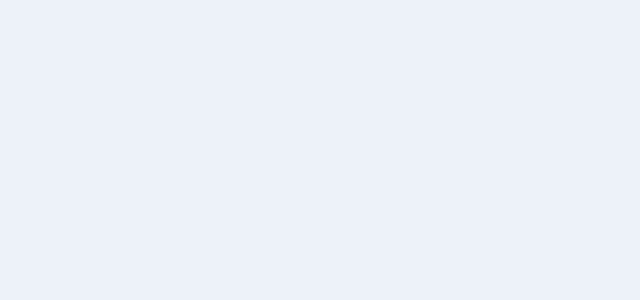
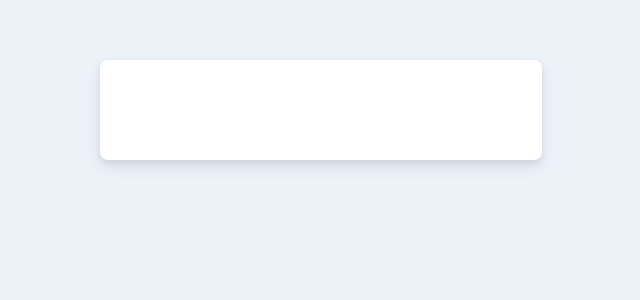
Before and after one commit to andrea-emmanuele/exercise-rest, a Vue app: page / in a window 1280 px wide. Shown: the top 300 px of the page, without its empty margins (319-959 px from the left). Built offline with nearby package versions, Linux system fonts and the light colour scheme.

Commit message:
Created Card.vue component and added to App.vue

```diff
--- a/src/App.vue
+++ b/src/App.vue
@@ -1,11 +1,16 @@
 <template>
+  <Card />
   <div>{{ status }}</div>
 </template>
 
 <script>
+import Card from "@/components/Card";
+
 export default {
   name: "App",
-  components: {},
+  components: {
+    Card,
+  },
   data() {
     return {
       endpoint: "https://c5ljdx2w0m.execute-api.eu-central-1.amazonaws.com/recruitment/",
@@ -52,7 +57,7 @@ export default {
 
 <style lang="scss">
 body {
-  background: $primary_color;
+  background: $main_bg;
 
   #app {
     font-family: Avenir, Helvetica, Arial, sans-serif;
--- a/src/assets/scss/variables/_colors.scss
+++ b/src/assets/scss/variables/_colors.scss
@@ -1 +1,7 @@
 $primary_color: #edf2f9;
+$secondary_color: #fff;
+
+/*region backgrounds*/
+$main_bg: $primary_color;
+$card_bg: $secondary-color;
+/*endregion*/
--- /dev/null
+++ b/src/components/Card.vue
@@ -0,0 +1,24 @@
+<template>
+  <div class="card">
+    <div class="header"></div>
+    <div class="content"></div>
+    <div class="pie"></div>
+  </div>
+</template>
+
+<script>
+export default {
+  name: "Card"
+};
+</script>
+
+<style scoped lang="scss">
+  .card {
+    max-width: 35%;
+    height: 100px;
+    background: $card_bg;
+    border-radius: 0.5rem;
+    margin: 0 auto;
+    box-shadow: 0 7px 14px 0 rgba(65,69,88,.1),0 3px 6px 0 rgba(0,0,0,.07);
+  }
+</style>
```
